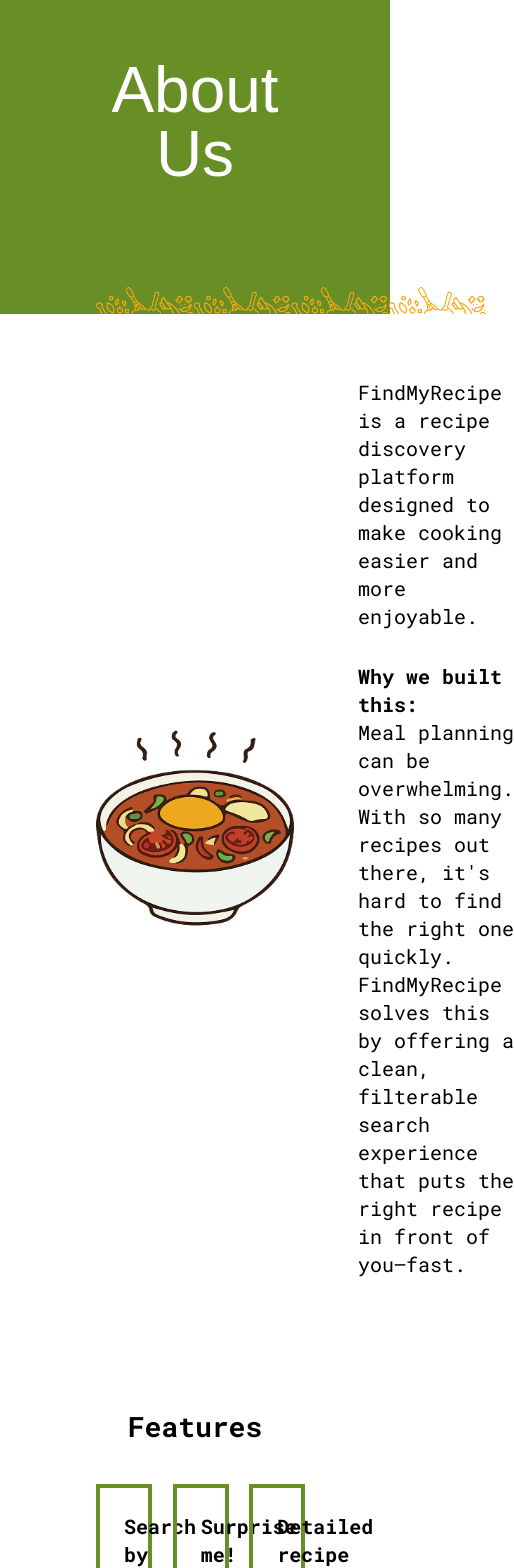
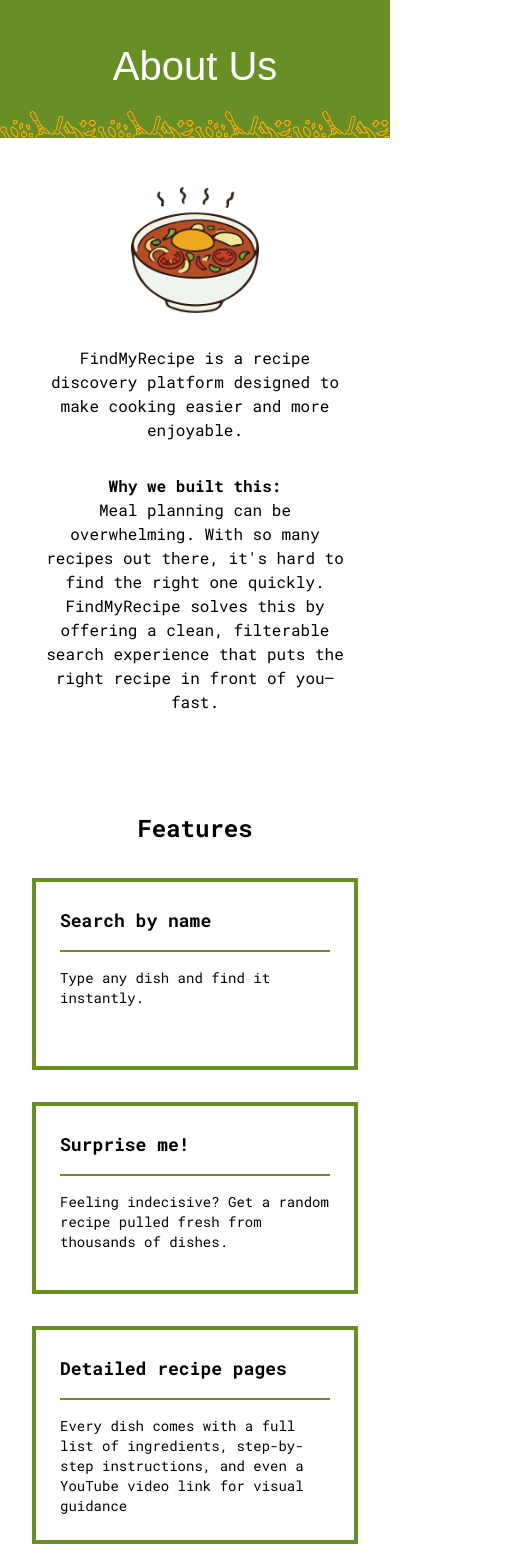
Before and after one commit to jagonosalexandra/findmyrecipe-recipe-finder, a React (Vite) app: page /about in a window 390 px wide. Shown: the part 80-1648 px from the top of the page, 514 px wide, since content can reach past the window. Built offline with nearby package versions, Linux system fonts and the light colour scheme; a web font is replaced by a local one.

Commit message:
Add responsive design

```diff
--- a/src/components/RecipeCard.tsx
+++ b/src/components/RecipeCard.tsx
@@ -14,16 +14,16 @@
   return (
     <Link
       to={`/recipe/${id}`}
-      className="flex items-center md:items-start md:flex-col border-4 border-red-orange md:min-h-108 hover:border-green transition-colors duration-300"
+      className="flex flex-col items-start border-4 border-red-orange md:min-h-108 hover:border-green transition-colors duration-300"
     >
       <img
-        className="w-[50%] md:w-full md:h-64 object-cover object-center"
+        className="w-full md:h-64 object-cover object-center"
         src={thumbnail}
         alt={name}
       />
       <p className="flex flex-col p-6">
         <span className="text-gray-400">{category}</span>
-        <span className="text-lg lg:text-2xl font-bold">{name}</span>
+        <span className="text-lg sm:text-2xl font-bold">{name}</span>
       </p>
     </Link>
   );
--- a/src/index.css
+++ b/src/index.css
@@ -11,7 +11,7 @@
   --font-body: "Roboto Mono", sans-serif;
 }
 
-* {
+body {
   font-family: var(--font-body);
 }
 
@@ -19,17 +19,30 @@
   scroll-behavior: smooth;
 }
 
-.heading {
+@utility heading {
   font-family: var(--font-heading);
   font-size: 4rem;
   line-height: 4rem;
 }
 
-h2 {
+@utility heading-small {
+  font-family: var(--font-heading);
+  font-size: 2.5rem;
+  line-height: 3rem;
+}
+
+@utility heading2 {
   font-size: 1.75rem;
   font-weight: bold;
   text-align: center;
   margin-bottom: 2.25rem;
+}
+
+@utility heading2-small {
+  font-size: 1.5rem;
+  font-weight: bold;
+  text-align: center;
+  margin-bottom: 2rem;
 }
 
 @utility button-square {
--- a/src/pages/About.tsx
+++ b/src/pages/About.tsx
@@ -5,14 +5,20 @@
 function About() {
   return (
     <div>
-      <div className="section relative bg-green">
-        <h1 className="heading pb-16 text-center text-white">About Us</h1>
-        <img className="absolute bottom-0" src={header} alt="" />
+      <div className="section-small lg:section relative bg-green">
+        <h1 className="heading-small lg:heading lg:pb-16 text-center text-white">
+          About Us
+        </h1>
+        <img
+          className="absolute bottom-0 left-1/2 -translate-x-1/2 w-full max-w-6xl object-contain"
+          src={header}
+          alt=""
+        />
       </div>
 
-      <div className="section flex gap-16 items-center">
-        <img src={about1} alt="" />
-        <div className="flex flex-col gap-8 text-xl">
+      <div className="section-small lg:section flex flex-col lg:flex-row gap-8 lg:gap-16 items-center">
+        <img className="w-32 lg:w-68" src={about1} alt="" />
+        <div className="flex flex-col gap-8 text-md lg:text-xl text-center lg:text-left">
           <p>
             FindMyRecipe is a recipe discovery platform designed to make cooking
             easier and more enjoyable.
@@ -28,29 +34,33 @@
         </div>
       </div>
 
-      <div className="section">
-        <h2>Features</h2>
+      <div className="section-small lg:section">
+        <h2 className="heading2-small lg:heading2">Features</h2>
 
-        <div className="grid grid-cols-3 gap-8">
-          <div className="p-6 min-h-54 border-4 border-green">
-            <p className="text-xl font-bold">Search by name</p>
+        <div className="grid grid-cols-1 lg:grid-cols-3 gap-8">
+          <div className="p-6 min-h-48 lg:min-h-54 border-4 border-green">
+            <p className="text-lg lg:text-xl font-bold">Search by name</p>
             <hr className="border-none h-0.5 my-4 bg-green" />
-            <p className="text-base">Type any dish and find it instantly.</p>
+            <p className="text-sm lg:text-base">
+              Type any dish and find it instantly.
+            </p>
           </div>
 
-          <div className="p-6 min-h-54 border-4 border-green">
-            <p className="text-xl font-bold">Surprise me!</p>
+          <div className="p-6 min-h-48 lg:min-h-54 border-4 border-green">
+            <p className="text-lg lg:text-xl font-bold">Surprise me!</p>
             <hr className="border-none h-0.5 my-4 bg-green" />
-            <p className="text-base">
+            <p className="text-sm lg:text-base">
               Feeling indecisive? Get a random recipe pulled fresh from
               thousands of dishes.
             </p>
           </div>
 
-          <div className="p-6 min-h-54 border-4 border-green">
-            <p className="text-xl font-bold">Detailed recipe pages</p>
+          <div className="p-6 min-h-48 lg:min-h-54 border-4 border-green">
+            <p className="text-lg lg:text-xl font-bold">
+              Detailed recipe pages
+            </p>
             <hr className="border-none h-0.5 my-4 bg-green" />
-            <p className="text-base">
+            <p className="text-sm lg:text-base">
               Every dish comes with a full list of ingredients, step-by-step
               instructions, and even a YouTube video link for visual guidance
             </p>
@@ -58,17 +68,18 @@
         </div>
       </div>
 
-      <div className="section bg-red-orange">
+      <div className="section-small lg:section bg-red-orange">
         <div className="flex flex-col items-center justify-center gap-1.5">
-          <img src={about2} alt="" />
-          <h2 className="text-white">Data Source</h2>
+          <img className="w-32 lg:w-56" src={about2} alt="" />
+          <h2 className="heading2-small lg:heading2 text-white">Data Source</h2>
         </div>
-        <p className="mt-8 text-xl text-center text-white">
+        <p className="mt-8 text-md lg:text-xl text-center text-white">
           All recipe data is provided by{" "}
           <a
             className="text-yellow font-bold"
             href="https://www.themealdb.com/"
             target="_blank"
+            rel="noopener noreferrer"
           >
             TheMealDB
           </a>
--- a/src/pages/Home.tsx
+++ b/src/pages/Home.tsx
@@ -42,17 +42,20 @@
 
   return (
     <div>
-      <div className="relative overflow-hidden">
+      <div className="relative min-h-140 w-full flex items-end lg:items-center overflow-hidden">
         <img
-          className="h-screen w-full bg-hero-pattern bg-cover bg-center bg-no-repeat"
+          className="absolute inset-0 w-full h-full object-cover object-center"
           src={hero}
-          alt=""
+          alt="Hero Background"
         />
-        <div className="absolute inset-y-0 left-24 mt-auto px-8 py-12 max-w-md h-min flex flex-col justify-start items-start gap-3.5 text-white bg-green/80">
+
+        <div className="absolute bottom-0 z-10 md:ml-8 lg:ml-24 h-full md:h-min w-full md:max-w-lg p-8 lg:p-12 flex flex-col justify-start items-start gap-4 sm:gap-6 text-white bg-green/90">
           <h1 className="heading">
-            Cook <span className="text-yellow">Smarter</span>, <br /> Not Harder
+            Cook <span className="text-yellow">Smarter</span>, <br />
+            Not Harder
           </h1>
-          <p className="font-body mb-4">
+
+          <p className="font-body text-sm sm:text-base mb-8 lg:mb-12">
             FindMyRecipe gives you total control. Narrow down options by
             cuisine, diet, and meal type, or shake things up with a surprise
             random pick. Once you find the one, dive into a dedicated recipe
@@ -67,16 +70,18 @@
         </div>
       </div>
 
-      <div className="section" ref={recipesRef}>
-        <h2>Browse through thousands of recipes</h2>
+      <div className="section-small lg:section" ref={recipesRef}>
+        <h2 className="heading2-small lg:heading2">
+          Browse through thousands of recipes
+        </h2>
 
         <SearchBar search={handleSearch} />
 
-        <div className="flex flex-wrap justify-between items-center gap-8 mt-16">
-          {isLoading && <LoadingSpinner />}
-          {error && <p className="error-text">{error}</p>}
-          {!isLoading &&
-            randomRecipes.map((recipe) => (
+        {isLoading && <LoadingSpinner />}
+        {error && <p className="error-text">{error}</p>}
+        {!isLoading && (
+          <div className="grid grid-cols-1 md:grid-cols-2 lg:grid-cols-3 gap-2 md:gap-4 xl:gap-8 mt-16">
+            {randomRecipes.map((recipe) => (
               <RecipeCard
                 key={recipe.id}
                 id={recipe.id}
@@ -85,16 +90,17 @@
                 category={recipe.category}
               />
             ))}
-        </div>
+          </div>
+        )}
       </div>
 
-      <div className="section flex flex-col justify-center items-center bg-red-orange text-white">
-        <img className="w-36" src={random} alt="" />
-        <p className="text-5xl text-center mb-6">
+      <div className="section-small lg:section flex flex-col justify-center items-center bg-red-orange text-white">
+        <img className="w-24 lg:w-36" src={random} alt="" />
+        <p className="text-3xl lg:text-5xl font-bold text-center mb-6">
           Haven't decided yet? <br />
           <span className="text-yellow">Let us surprise you!</span>
         </p>
-        <p className="w-[50%] text-center mb-24">
+        <p className="w-full lg:w-[50%] text-center mb-24">
           Feeling adventurous? Click the button and let fate pick your next
           meal. From quick breakfasts to decadent desserts, your next favorite
           dish is just one click away.
--- a/src/pages/NotFound.tsx
+++ b/src/pages/NotFound.tsx
@@ -5,10 +5,14 @@
   const navigate = useNavigate();
 
   return (
-    <div className="flex flex-col justify-center items-center gap-8 section">
-      <h1 className="text-8xl text-dark-red font-bold">Page Not Found</h1>
+    <div className="flex flex-col justify-center items-center gap-8 section-small lg:section">
+      <h1 className="text-6xl lg:text-8xl text-center text-dark-red font-bold">
+        Page Not Found
+      </h1>
 
-      <p className="mb-24">Oops! The page you requested could not be found.</p>
+      <p className="mb-24 text-center">
+        Oops! The page you requested could not be found.
+      </p>
 
       <Button
         label="Go to Home Page"
```
Also changed, not shown: src/pages/RecipeDetail.tsx (+35 -21 lines), 1 other file (tests, documents, lock files or other folders).
